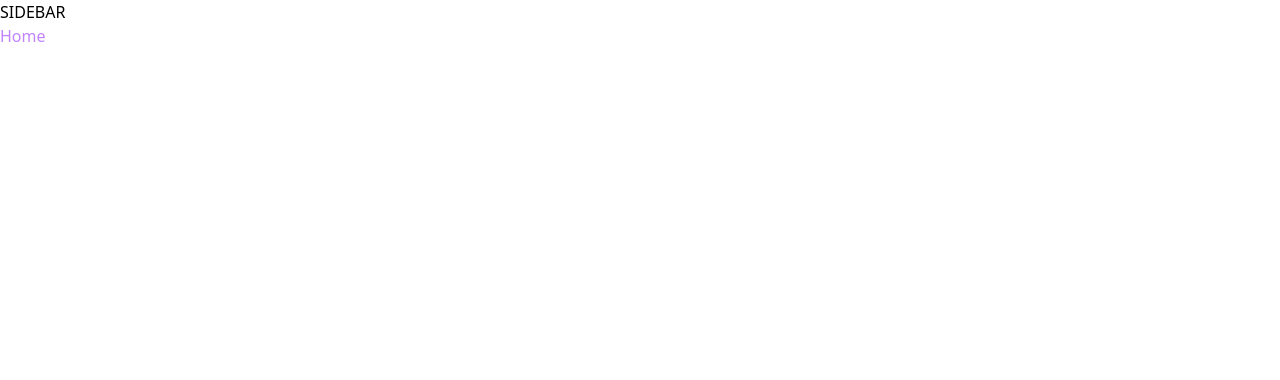
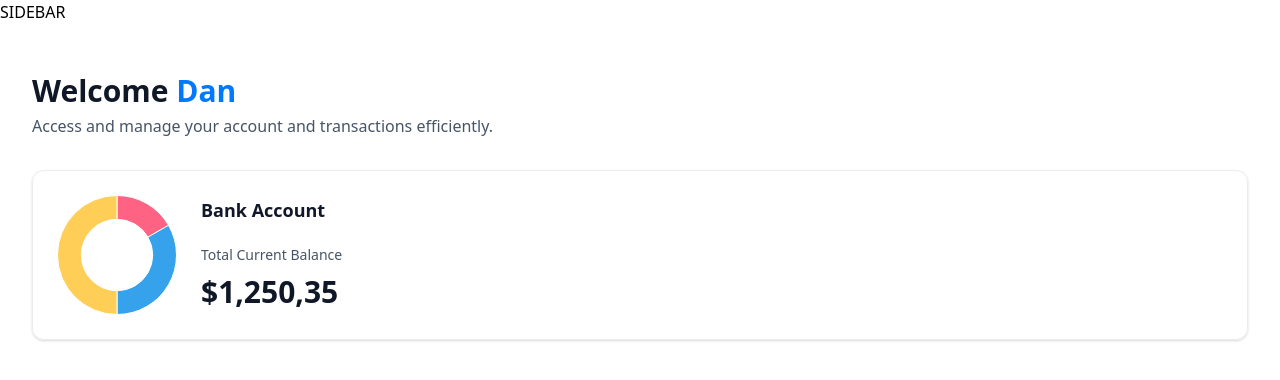
Before and after one commit to flan02/finance-management, a Next.js app: page / in a window 1280 px wide. Shown: the top 380 px of the page. Built offline with nearby package versions, Linux system fonts and the light colour scheme.

Commit message:
First chart added successfully at 005400

```diff
--- a/package.json
+++ b/package.json
@@ -10,12 +10,15 @@
   },
   "dependencies": {
     "@radix-ui/react-slot": "^1.1.0",
+    "chart.js": "^4.4.6",
     "class-variance-authority": "^0.7.0",
     "clsx": "^2.1.1",
     "lucide-react": "^0.460.0",
     "next": "14.1.2",
     "query-string": "^9.1.1",
     "react": "^18",
+    "react-chartjs-2": "^5.2.0",
+    "react-countup": "^6.5.3",
     "react-dom": "^18",
     "tailwind-merge": "^2.5.4",
     "tailwindcss-animate": "^1.0.7",
--- a/src/app/(root)/page.tsx
+++ b/src/app/(root)/page.tsx
@@ -1,9 +1,25 @@
-import Image from "next/image";
-import { Button } from "@/components/ui/button"
+import HeaderBox from "@/components/custom/HeaderBox";
+import TotalBalanceBox from "@/components/custom/TotalBalanceBox";
+
 export default function Home() {
+  const loggedIn = { firstName: 'Dan' }
   return (
-    <div className="text-purple-400">
-      <h1>Home</h1>
-    </div>
+    <section className="home">
+      <div className="home-content">
+        <header className="home-header">
+          <HeaderBox
+            type="greeting"
+            title="Welcome"
+            user={loggedIn?.firstName || 'Guest'}
+            subtext="Access and manage your account and transactions efficiently."
+          />
+          <TotalBalanceBox
+            accounts={[]}
+            totalBanks={1}
+            totalCurrentBalance={1250.35}
+          />
+        </header>
+      </div>
+    </section>
   );
 }
--- /dev/null
+++ b/src/components/custom/AnimatedCounter.tsx
@@ -0,0 +1,21 @@
+'use client'
+import CountUp from 'react-countup'
+
+type Props = {
+  amount: number
+}
+
+const AnimatedCounter = ({ amount }: Props) => {
+  return (
+    <div className='w-full'>
+      <CountUp
+        decimals={2}
+        decimal=','
+        prefix='$'
+        end={amount}
+      />
+    </div>
+  )
+}
+
+export default AnimatedCounter
--- /dev/null
+++ b/src/components/custom/DoughnutChart.tsx
@@ -0,0 +1,30 @@
+'use client'
+import { Chart as ChartJS, ArcElement, Tooltip, Legend } from "chart.js"
+import { Doughnut } from "react-chartjs-2"
+
+ChartJS.register(ArcElement, Tooltip, Legend)
+
+const DoughnutChart = ({ accounts }: DoughnutChartProps) => {
+  const data = {
+    labels: ["Checking", "Savings", "Credit"],
+    datasets: [
+      {
+        label: "Banks",
+        data: [1250, 2500, 3750],
+        backgroundColor: ["#FF6384", "#36A2EB", "#FFCE56"],
+        borderWidth: 1,
+      },
+    ]
+  }
+  return <Doughnut data={data} options={{
+    cutout: '60%',
+    plugins: {
+      legend: {
+        display: false
+      }
+    }
+  }}
+  />
+}
+
+export default DoughnutChart
--- /dev/null
+++ b/src/components/custom/HeaderBox.tsx
@@ -0,0 +1,21 @@
+import React from 'react'
+
+type Props = {}
+
+const HeaderBox = ({ type, title, user, subtext }: HeaderBoxProps) => {
+  return (
+    <div className='header-box'>
+      <h1 className='header-box-title'>
+        {title}
+        {type === 'greeting' && <span className='text-bankGradient'>
+          &nbsp;{user}
+        </span>}
+      </h1>
+      <p className='header-box-subtext'>
+        {subtext}
+      </p>
+    </div>
+  )
+}
+
+export default HeaderBox
--- /dev/null
+++ b/src/components/custom/TotalBalanceBox.tsx
@@ -0,0 +1,29 @@
+import React from 'react'
+import AnimatedCounter from './AnimatedCounter'
+import DoughnutChart from './DoughnutChart'
+
+
+const TotalBalanceBox = ({ accounts = [], totalBanks, totalCurrentBalance }: TotalBalanceBoxProps) => {
+  return (
+    <section className='total-balance'>
+      <div className='total-balance-chart'>
+        {/* DoughnutChart */}
+        <DoughnutChart accounts={accounts} />
+      </div>
+      <div className='flex flex-col gap-6'>
+        <h2 className='header-2'>
+          Bank Account{totalBanks > 1 ? 's' : ''}
+        </h2>
+        <div className="flex flex-col gap-2">
+          <p className='total-balance-label'>Total Current Balance</p>
+          <div className="total-balance-amount flex-center gap-2">
+            <AnimatedCounter amount={totalCurrentBalance} />
+
+          </div>
+        </div>
+      </div>
+    </section>
+  )
+}
+
+export default TotalBalanceBox
```
Also changed, not shown: 1 other file (tests, documents, lock files or other folders).
